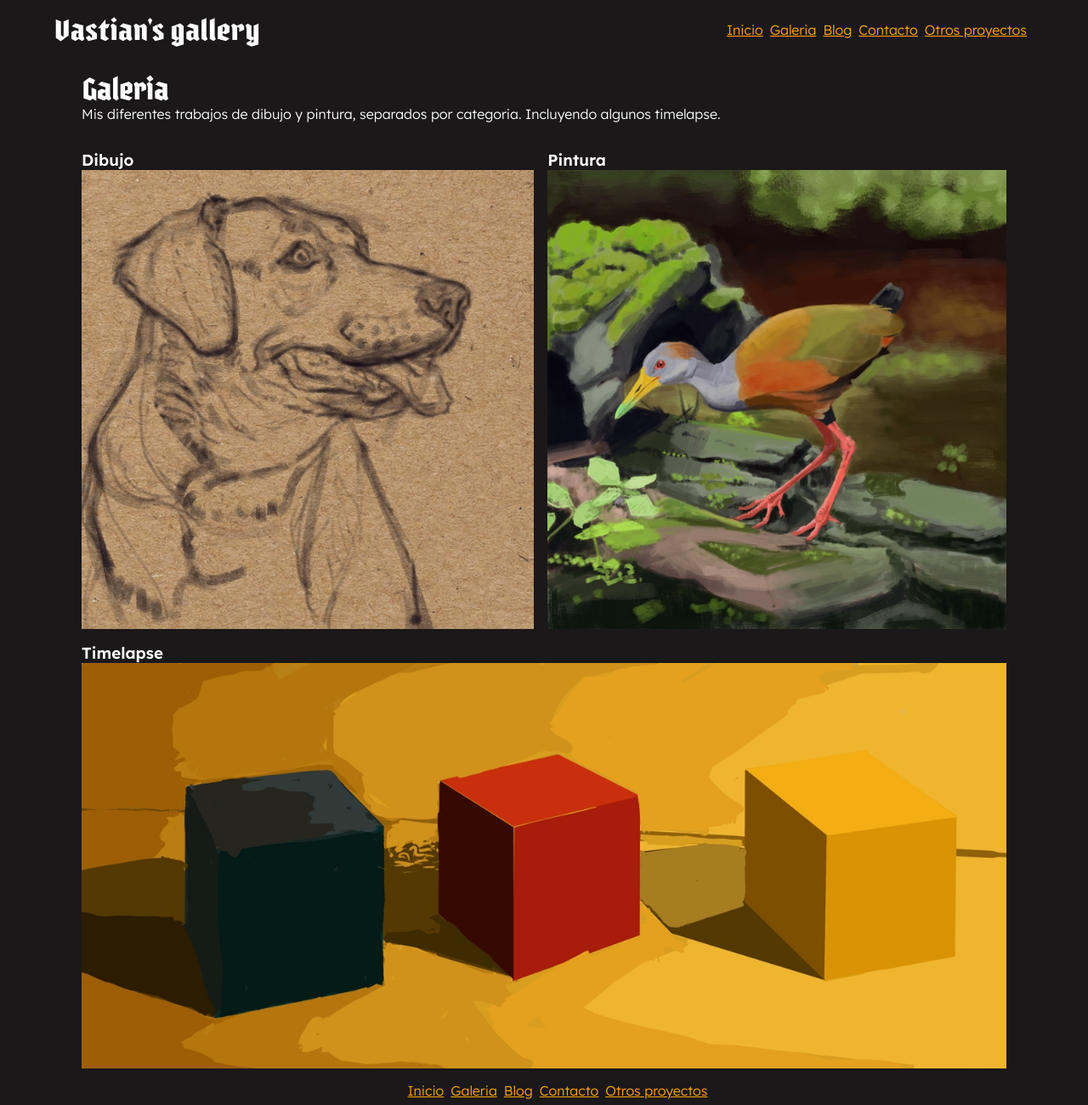
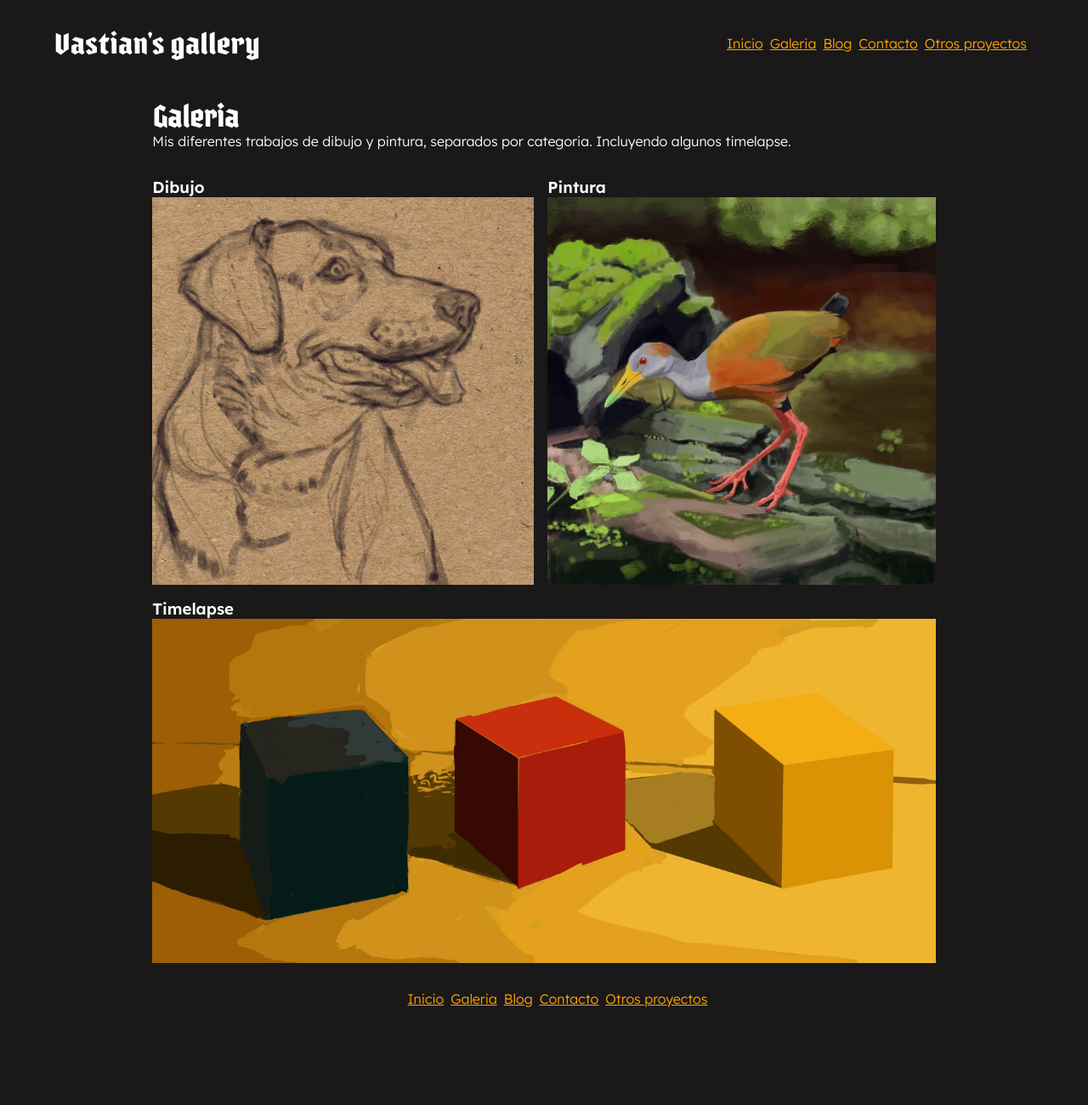
Before and after one commit to se645t14n/PreEntrega2-Zysman, a plain HTML site: page pages/galeria.html in a window 1280 px wide. Shown: the whole page at 85% size. After the commit the page ends 1217 px from the top, so only its background shows below. Drawn offline with Linux system fonts and the light colour scheme.

Commit message:
updated css

```diff
--- a/css/galeria.css
+++ b/css/galeria.css
@@ -14,6 +14,14 @@
 
 body {
     background-color: rgb(26, 24, 24);
+    max-width: 90%;
+    margin: auto;
+}
+
+main {
+    max-width: 80%;
+    margin: auto;
+    color: white;
 }
 
 header {
@@ -21,14 +29,8 @@ header {
     flex-direction: row;
     justify-content: space-between;
     align-items: center;
-    padding: 1rem 4rem;
     color: white;
-}
-
-main {
-    padding: 1rem 6rem;
-    color: white;
-
+    margin: 2rem 0 3rem 0;
 }
 
 article {
@@ -78,7 +80,7 @@ a {
 
 footer {
     color: white;
-    margin: 0 0 2rem 0;
+    margin: 2rem 0 2rem 0;
 }
 
 .nav--footer {
```
